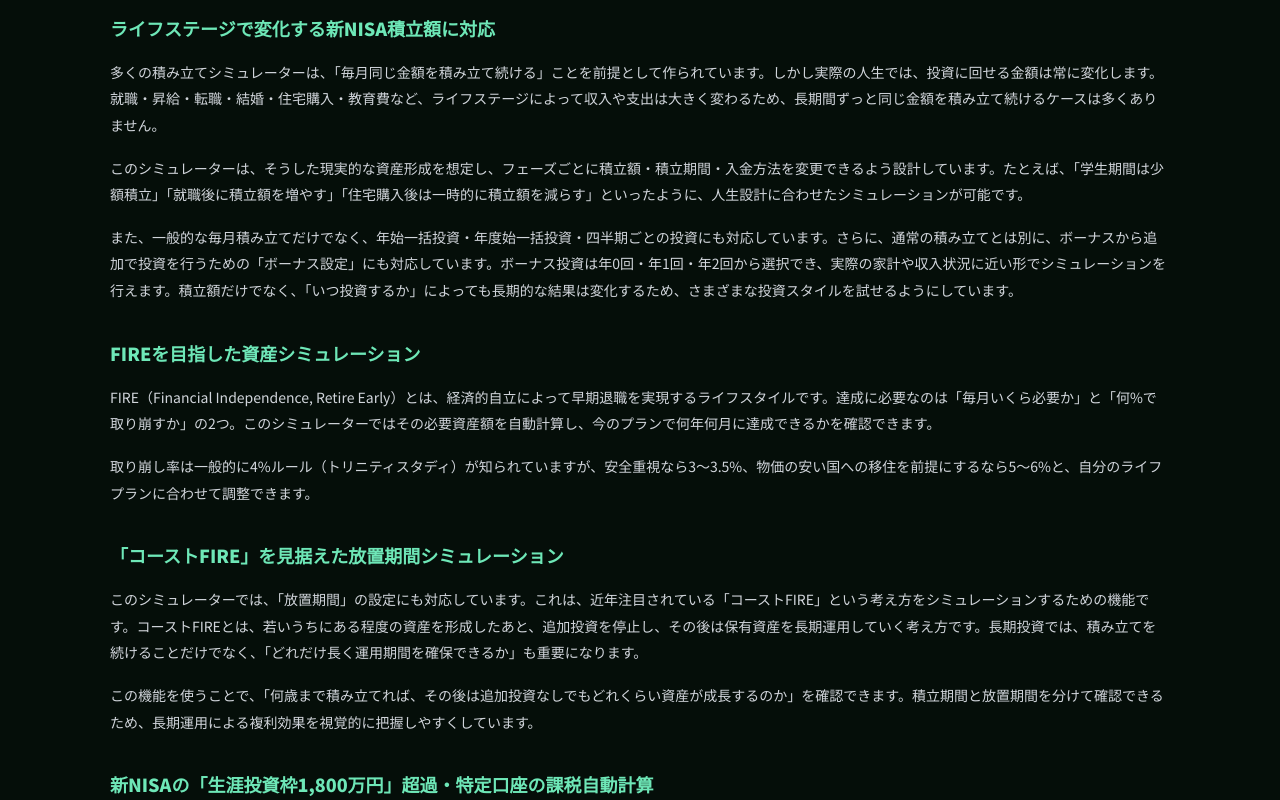
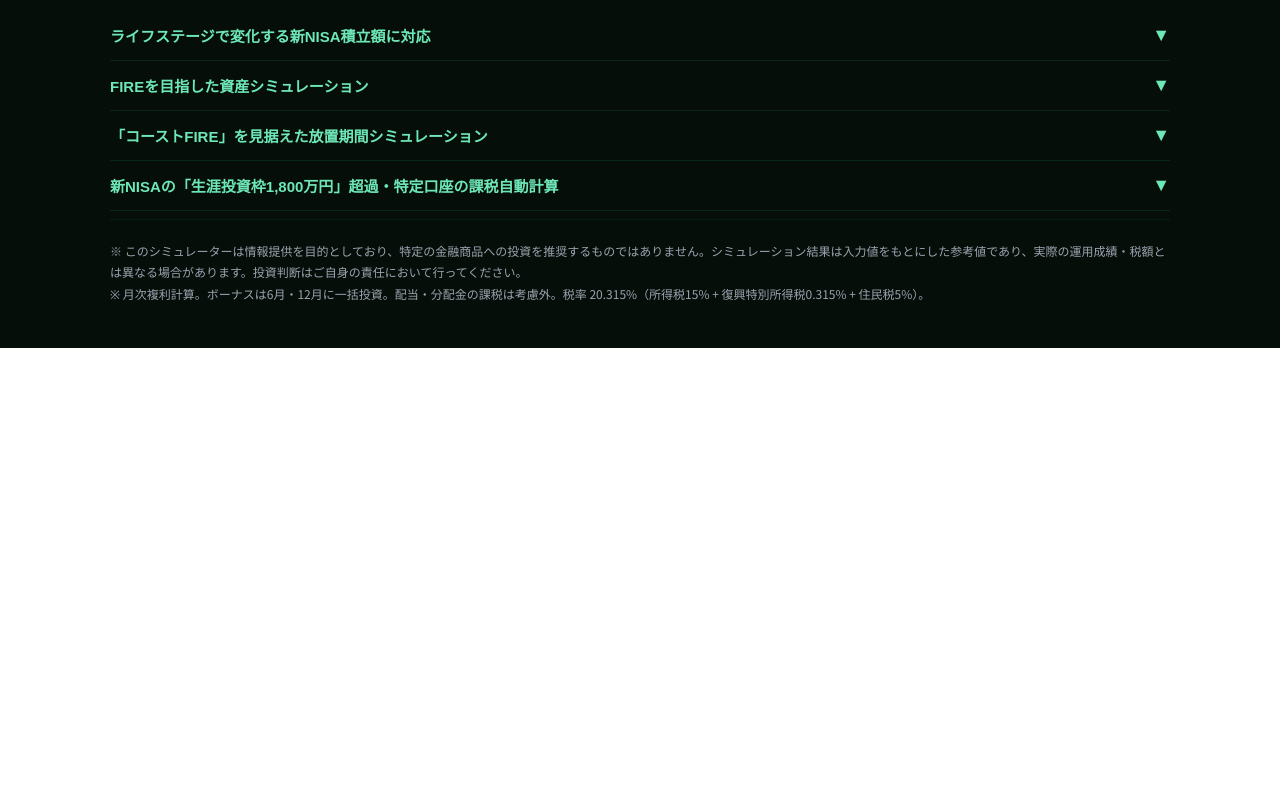
Before and after one commit to Okaengo/nisa-app, a React (Create React App) app: page / in a window 1280 px wide. Shown: the part 1680-2480 px from the top of the page. After the commit the page ends 2028 px from the top, so only its background shows below. Built offline with nearby package versions, Linux system fonts and the light colour scheme.

Commit message:
Update App.jsx

```diff
--- a/src/App.jsx
+++ b/src/App.jsx
@@ -277,9 +277,31 @@
   const diff = balanceAtTarget - required;
   const achieved = balanceAtTarget >= required && required > 0;
 
+  // 不足時の逆算
+  let monthlyAdd = null;
+  let yearsExtend = null;
+  if (!achieved && required > 0 && diff < 0) {
+    // 全体を均等に増やす場合：不足額 ÷ 残り月数
+    const totalMonths = chartData.length * 12;
+    if (totalMonths > 0) {
+      monthlyAdd = Math.ceil(Math.abs(diff) / totalMonths * 10) / 10;
+    }
+    // 目標年を延ばす場合：不足額を埋める年数を年次データから探す
+    const lastBalance = chartData[chartData.length - 1]?.資産総額_税引後 ?? 0;
+    if (lastBalance >= required) {
+      const achieveRow = chartData.find(d => d.資産総額_税引後 >= required);
+      if (achieveRow) {
+        yearsExtend = useStartDate
+          ? `${achieveRow.actualYear}年`
+          : `${achieveRow.x}年目`;
+      }
+    }
+  }
+
   return (
     <div style={{ borderTop: "1px solid rgba(16,185,129,0.1)", paddingTop: 16 }}>
-      <div style={{ display: "flex", flexWrap: "wrap", gap: 24, alignItems: "center" }}>
+      {/* 1行目：必要額・時点の額・不足額＋アドバイス */}
+      <div style={{ display: "flex", flexWrap: "wrap", gap: 24, alignItems: "flex-start", marginBottom: achieved ? 0 : 12 }}>
         <div>
           <div style={{ fontSize: 10, color: "#6b7280", marginBottom: 4 }}>FIRE必要資産（{withdrawalRate}%取り崩し）</div>
           <div style={{ fontSize: 22, fontWeight: 900, color: "#fff" }}>{required > 0 ? `${required.toLocaleString()}万円` : "—"}</div>
@@ -293,15 +315,25 @@
           <div style={{ fontSize: 22, fontWeight: 900, color: achieved ? "#34d399" : "#f87171" }}>
             {achieved ? "+" : "▲"}{Math.abs(diff).toLocaleString()}万円
           </div>
+          {!achieved && monthlyAdd !== null && (
+            <div style={{ fontSize: 10, color: "#6b7280", marginTop: 4 }}>早い時期に増やすほど複利効果が高くなります。</div>
+          )}
         </div>
+        {achieved && (
           <div style={{ flex: 1, minWidth: 160 }}>
-          <div style={{ fontSize: 13, color: achieved ? "#6ee7b7" : "#f87171", fontWeight: 700, lineHeight: 1.9 }}>
-            {achieved
-              ? `🎉 目標達成！余裕分 ${Math.abs(diff).toLocaleString()}万円は安全マージンになります。`
-              : `あと ${Math.abs(diff).toLocaleString()}万円の積み上げが必要です。フェーズの調整や取り崩し率の見直しを検討してみてください。`}
+            <div style={{ fontSize: 13, color: "#6ee7b7", fontWeight: 700, lineHeight: 1.9 }}>
+              🎉 目標達成！余裕分 {Math.abs(diff).toLocaleString()}万円は安全マージンになります。
             </div>
           </div>
+        )}
       </div>
+      {/* 不足時：提案を横幅フルで表示 */}
+      {!achieved && (
+        <div style={{ fontSize: 12, color: "#9ca3af", lineHeight: 2, borderTop: "1px solid rgba(16,185,129,0.08)", paddingTop: 10 }}>
+          {monthlyAdd !== null && <div>・積立額を全体で月+{monthlyAdd}万円増やすと達成できます。</div>}
+          {yearsExtend !== null && <div>・目標を{yearsExtend}まで延ばすと達成できます。</div>}
+        </div>
+      )}
     </div>
   );
 }
@@ -547,7 +579,7 @@
         {showFire && (
           <div style={{ marginTop: 8, background: "rgba(16,185,129,0.03)", border: "1px solid rgba(16,185,129,0.12)", borderRadius: 16, padding: 24, marginBottom: 22 }}>
             <div style={{ fontSize: 11, color: "#6ee7b7", letterSpacing: 3, marginBottom: 18 }}>🔥 FIRE目標設定</div>
-            <div style={{ display: "flex", gap: 16, flexWrap: "wrap" }}>
+            <div style={{ display: "flex", gap: 16, flexWrap: "wrap", alignItems: "flex-start" }}>
 
               {/* 月額 */}
               <div style={{ flex: 1, minWidth: 180 }}>
@@ -562,6 +594,12 @@
                   <span style={{ fontSize: 14, color: "#6ee7b7" }}>万円 / 月</span>
                   {fireMonthly > 0 && <span style={{ fontSize: 12, color: "#4b5563" }}>（年間 {fireMonthly * 12}万円）</span>}
                 </div>
+                {fireMonthly > 0 && fireRate > 0 && (
+                  <div style={{ marginTop: 6, display: "flex", alignItems: "baseline", gap: 6 }}>
+                    <span style={{ fontSize: 11, color: "#6b7280" }}>FIRE必要資産（{fireRate}%取り崩し）：</span>
+                    <span style={{ fontSize: 18, fontWeight: 900, color: "#6ee7b7" }}>{Math.round(fireMonthly * 12 / (fireRate / 100)).toLocaleString()}万円</span>
+                  </div>
+                )}
               </div>
 
               {/* 取り崩し率 */}
@@ -594,14 +632,6 @@
                 </div>
               </div>
             </div>
-
-            {/* 必要資産 */}
-            {fireMonthly > 0 && fireRate > 0 && (
-              <div style={{ marginTop: 16, display: "flex", alignItems: "baseline", gap: 10 }}>
-                <span style={{ fontSize: 12, color: "#6b7280" }}>FIRE必要資産（{fireRate}%取り崩し）：</span>
-                <span style={{ fontSize: 20, fontWeight: 900, color: "#6ee7b7" }}>{Math.round(fireMonthly * 12 / (fireRate / 100)).toLocaleString()}万円</span>
-              </div>
-            )}
           </div>
         )}
       </div>
@@ -1123,6 +1153,23 @@
 });
 
 // ── メインコンポーネント ──
+function AccordionItem({ title, content }) {
+  const [open, setOpen] = useState(false);
+  return (
+    <div style={{ borderBottom: "1px solid rgba(16,185,129,0.15)" }}>
+      <button onClick={() => setOpen(v => !v)} style={{
+        width: "100%", textAlign: "left", background: "none", border: "none", cursor: "pointer",
+        display: "flex", justifyContent: "space-between", alignItems: "center",
+        padding: "14px 0", color: "#6ee7b7", fontSize: 15, fontWeight: 700,
+      }}>
+        <span>{title}</span>
+        <span style={{ fontSize: 18, color: "#6ee7b7", marginLeft: 8 }}>{open ? "▲" : "▼"}</span>
+      </button>
+      {open && <div style={{ paddingBottom: 16, fontSize: 14, lineHeight: 1.9 }}>{content}</div>}
+    </div>
+  );
+}
+
 export default function NisaSimulator() {
   const [plans, setPlans] = useState([{ id: 1, name: "プランA" }]);
   const [planInitialStates, setPlanInitialStates] = useState({});
@@ -1358,23 +1405,40 @@
           data-ad-format="auto"
           data-full-width-responsive="true" />
         ========================================= */}
-        <div style={{ marginTop: 40, color: "#a7f3d0", lineHeight: 1.9, fontSize: 14 }}>
-          <h2 style={{ fontSize: 18, fontWeight: 900, color: "#6ee7b7", marginBottom: 12, marginTop: 0 }}>ライフステージで変化する新NISA積立額に対応</h2>
+        <div style={{ marginTop: 40 }}>
+          {[
+            {
+              title: "ライフステージで変化する新NISA積立額に対応",
+              content: <>
                 <p style={{ color: "#d1d5db", marginBottom: 16 }}>多くの積み立てシミュレーターは、「毎月同じ金額を積み立て続ける」ことを前提として作られています。しかし実際の人生では、投資に回せる金額は常に変化します。就職・昇給・転職・結婚・住宅購入・教育費など、ライフステージによって収入や支出は大きく変わるため、長期間ずっと同じ金額を積み立て続けるケースは多くありません。</p>
                 <p style={{ color: "#d1d5db", marginBottom: 16 }}>このシミュレーターは、そうした現実的な資産形成を想定し、フェーズごとに積立額・積立期間・入金方法を変更できるよう設計しています。たとえば、「学生期間は少額積立」「就職後に積立額を増やす」「住宅購入後は一時的に積立額を減らす」といったように、人生設計に合わせたシミュレーションが可能です。</p>
-          <p style={{ color: "#d1d5db", marginBottom: 32 }}>また、一般的な毎月積み立てだけでなく、年始一括投資・年度始一括投資・四半期ごとの投資にも対応しています。さらに、通常の積み立てとは別に、ボーナスから追加で投資を行うための「ボーナス設定」にも対応しています。ボーナス投資は年0回・年1回・年2回から選択でき、実際の家計や収入状況に近い形でシミュレーションを行えます。積立額だけでなく、「いつ投資するか」によっても長期的な結果は変化するため、さまざまな投資スタイルを試せるようにしています。</p>
-          <h2 style={{ fontSize: 18, fontWeight: 900, color: "#6ee7b7", marginBottom: 12 }}>FIREを目指した資産シミュレーション</h2>
+                <p style={{ color: "#d1d5db", marginBottom: 16 }}>また、一般的な毎月積み立てだけでなく、年始一括投資・年度始一括投資・四半期ごとの投資にも対応しています。さらに、通常の積み立てとは別に、ボーナスから追加で投資を行うための「ボーナス設定」にも対応しています。ボーナス投資は年0回・年1回・年2回から選択でき、実際の家計や収入状況に近い形でシミュレーションを行えます。</p>
+              </>
+            },
+            {
+              title: "FIREを目指した資産シミュレーション",
+              content: <>
                 <p style={{ color: "#d1d5db", marginBottom: 16 }}>FIRE（Financial Independence, Retire Early）とは、経済的自立によって早期退職を実現するライフスタイルです。達成に必要なのは「毎月いくら必要か」と「何%で取り崩すか」の2つ。このシミュレーターではその必要資産額を自動計算し、今のプランで何年何月に達成できるかを確認できます。</p>
-          <p style={{ color: "#d1d5db", marginBottom: 32 }}>取り崩し率は一般的に4%ルール（トリニティスタディ）が知られていますが、安全重視なら3〜3.5%、物価の安い国への移住を前提にするなら5〜6%と、自分のライフプランに合わせて調整できます。</p>
-
-          <h2 style={{ fontSize: 18, fontWeight: 900, color: "#6ee7b7", marginBottom: 12 }}>「コーストFIRE」を見据えた放置期間シミュレーション</h2>
-          <p style={{ color: "#d1d5db", marginBottom: 16 }}>このシミュレーターでは、「放置期間」の設定にも対応しています。これは、近年注目されている「コーストFIRE」という考え方をシミュレーションするための機能です。コーストFIREとは、若いうちにある程度の資産を形成したあと、追加投資を停止し、その後は保有資産を長期運用していく考え方です。長期投資では、積み立てを続けることだけでなく、「どれだけ長く運用期間を確保できるか」も重要になります。</p>
-          <p style={{ color: "#d1d5db", marginBottom: 32 }}>この機能を使うことで、「何歳まで積み立てれば、その後は追加投資なしでもどれくらい資産が成長するのか」を確認できます。積立期間と放置期間を分けて確認できるため、長期運用による複利効果を視覚的に把握しやすくしています。</p>
-          <h2 style={{ fontSize: 18, fontWeight: 900, color: "#6ee7b7", marginBottom: 12 }}>新NISAの「生涯投資枠1,800万円」超過・特定口座の課税自動計算</h2>
+                <p style={{ color: "#d1d5db", marginBottom: 16 }}>取り崩し率は一般的に4%ルール（トリニティスタディ）が知られていますが、安全重視なら3〜3.5%、物価の安い国への移住を前提にするなら5〜6%と、自分のライフプランに合わせて調整できます。</p>
+              </>
+            },
+            {
+              title: "「コーストFIRE」を見据えた放置期間シミュレーション",
+              content: <>
+                <p style={{ color: "#d1d5db", marginBottom: 16 }}>このシミュレーターでは、「放置期間」の設定にも対応しています。これは、近年注目されている「コーストFIRE」という考え方をシミュレーションするための機能です。コーストFIREとは、若いうちにある程度の資産を形成したあと、追加投資を停止し、その後は保有資産を長期運用していく考え方です。</p>
+                <p style={{ color: "#d1d5db", marginBottom: 16 }}>この機能を使うことで、「何歳まで積み立てれば、その後は追加投資なしでもどれくらい資産が成長するのか」を確認できます。積立期間と放置期間を分けて確認できるため、長期運用による複利効果を視覚的に把握しやすくしています。</p>
+              </>
+            },
+            {
+              title: "新NISAの「生涯投資枠1,800万円」超過・特定口座の課税自動計算",
+              content: <>
                 <p style={{ color: "#d1d5db", marginBottom: 16 }}>新NISAでは、生涯非課税枠1,800万円、年間投資上限360万円が設定されています。しかし、長期間積み立てを続ける場合、NISA枠を使い切るケースも少なくありません。</p>
                 <p style={{ color: "#d1d5db", marginBottom: 16 }}>一般的なシミュレーターでは、NISA枠を超えた場合の税金まで考慮されていないことがありますが、このツールでは非課税枠を自動で追跡し、超過分は特定口座として自動計算します。特定口座で発生した運用益には20.315%の税金がかかるため、税引前資産だけでなく、概算税額や税引後資産も表示されます。</p>
-          <p style={{ color: "#d1d5db", marginBottom: 32 }}>これにより、「NISA枠をいつ使い切るか」「超過後にどれくらい税金が発生するか」を含めて確認できます。単純な理想値だけではなく、課税まで考慮した、より現実的な資産形成シミュレーションを目的としています。</p>
-          <p style={{ color: "#9ca3af", fontSize: 12, lineHeight: 1.8, borderTop: "1px solid rgba(16,185,129,0.1)", paddingTop: 20 }}>
+                <p style={{ color: "#d1d5db", marginBottom: 16 }}>これにより、「NISA枠をいつ使い切るか」「超過後にどれくらい税金が発生するか」を含めて確認できます。単純な理想値だけではなく、課税まで考慮した、より現実的な資産形成シミュレーションを目的としています。</p>
+              </>
+            },
+          ].map((item, i) => <AccordionItem key={i} title={item.title} content={item.content} />)}
+          <p style={{ color: "#9ca3af", fontSize: 12, lineHeight: 1.8, borderTop: "1px solid rgba(16,185,129,0.1)", paddingTop: 20, marginTop: 8 }}>
             ※ このシミュレーターは情報提供を目的としており、特定の金融商品への投資を推奨するものではありません。シミュレーション結果は入力値をもとにした参考値であり、実際の運用成績・税額とは異なる場合があります。投資判断はご自身の責任において行ってください。<br />
             ※ 月次複利計算。ボーナスは6月・12月に一括投資。配当・分配金の課税は考慮外。税率 20.315%（所得税15% + 復興特別所得税0.315% + 住民税5%）。
           </p>
```
Lines whose indentation alone changed are shown as unchanged.
